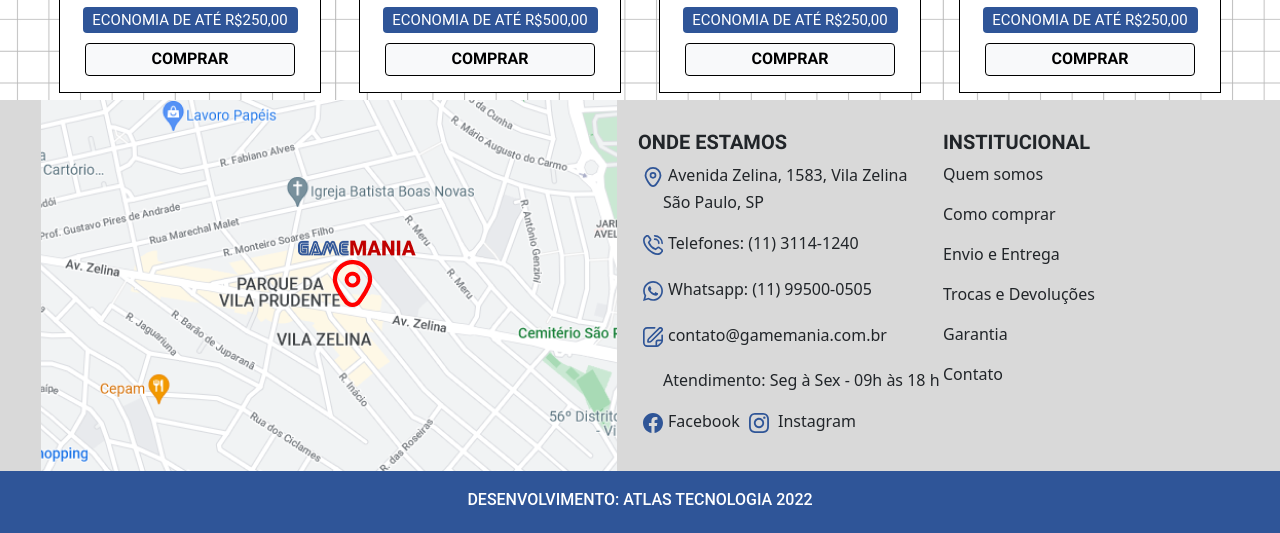
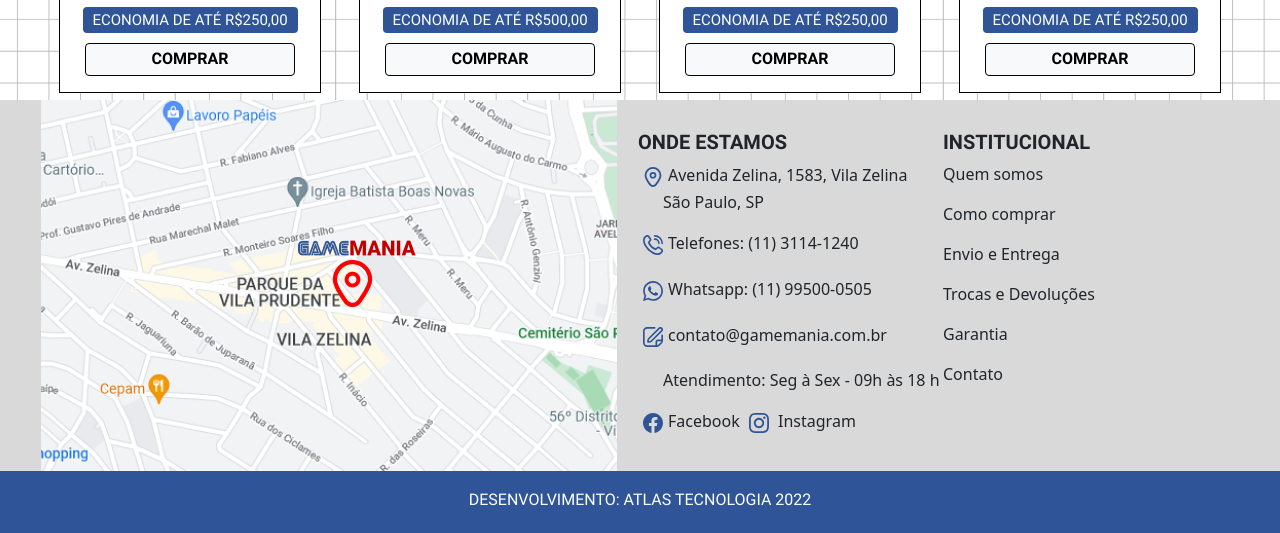
Before and after one commit to rsdias11/UC9SA2_front-end, a plain HTML site: page index.html in a window 1280 px wide. Shown: the part 841-1374 px from the top of the page. Drawn offline with nearby package versions, Linux system fonts and the light colour scheme.

Commit message:
Correção estilo h1 rodapé e badge

```diff
--- a/css/style.css
+++ b/css/style.css
@@ -217,7 +217,7 @@ span.badge {
 }
 
 span.badge.enfase {
-    font-family: "Roboto";
+    font-family: "Roboto-Regular";
     margin-top: 10px;
     width: 215px;
     font-size: 15px;
@@ -291,7 +291,7 @@ footer {
 }
 
 footer h1 {
-    font-family: 'Roboto';
+    font-family: 'Roboto-Regular';
     text-transform: uppercase;
     color: white;
     font-size: 16px;
--- a/css/stylelogin.css
+++ b/css/stylelogin.css
@@ -243,7 +243,7 @@ footer {
 }
 
 footer h1 {
-    font-family: 'Roboto';
+    font-family: 'Roboto-Regular';
     text-transform: uppercase;
     color: white;
     font-size: 16px;
```
